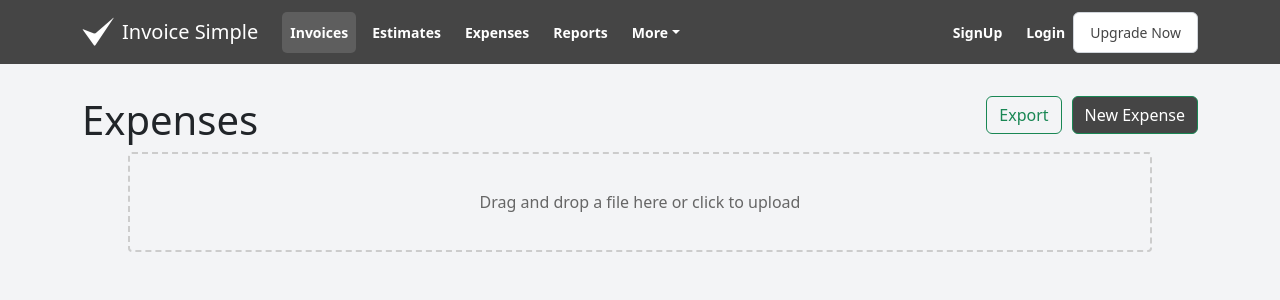
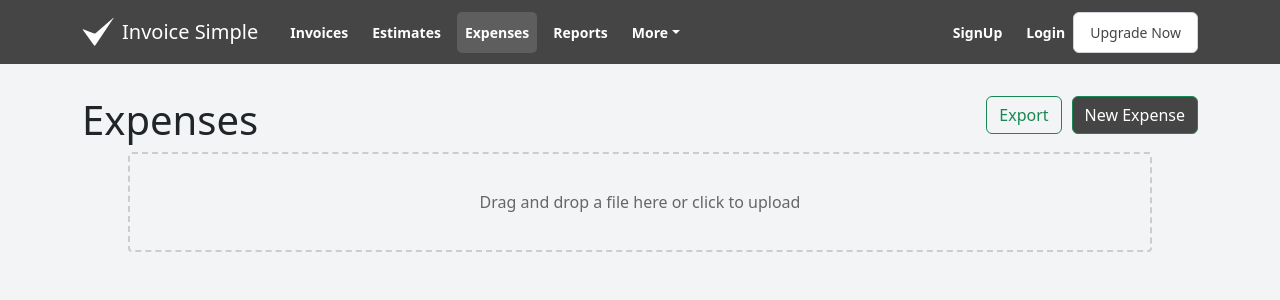
Before and after one commit to Hussaingoraya/invoice_tool-Express-js, a React (Vite) app: page /expenss in a window 1280 px wide. Shown: the top 300 px of the page. Built offline with nearby package versions, Linux system fonts and the light colour scheme.

Commit message:
navlink update

```diff
--- a/src/Components/Navbar.jsx
+++ b/src/Components/Navbar.jsx
@@ -1,7 +1,7 @@
 import React from "react";
 import "./Nav.css";
 import logo from "../assets/good.png";
-import { Link } from "react-router-dom";
+import { NavLink } from "react-router-dom";
 
 export default function Navbar() {
   return (
@@ -26,24 +26,24 @@
           <div className="collapse navbar-collapse" id="navbarSupportedContent">
             <ul className="navbar-nav me-auto mb-2 mb-lg-0">
               <li className="nav-item">
-                <Link className="nav-link active" aria-current="page" to={'/'}>
+                <NavLink className="nav-link" aria-current="page" to={'/'}>
                   Invoices
-                </Link>
+                </NavLink>
               </li>
               <li className="nav-item">
-                <Link className="nav-link" to={'/estimate'}>
+                <NavLink className="nav-link" to={'/estimate'}>
                   Estimates
-                </Link>
+                </NavLink>
               </li>
               <li className="nav-item">
-                <Link className="nav-link" to={'/expenss'}>
+                <NavLink className="nav-link" to={'/expenss'}>
                   Expenses
-                </Link>
+                </NavLink>
               </li>
               <li className="nav-item">
-                <Link className="nav-link" to={'/report'}>
+                <NavLink className="nav-link" to={'/report'}>
                   Reports
-                </Link>
+                </NavLink>
               </li>
               <li className="nav-item dropdown">
                 <a
@@ -73,14 +73,14 @@
                 <div>
                 <ul className="navbar-nav me-auto mb-2 mb-lg-0">
               <li className="nav-item">
-                <Link className="nav-link" to={'/signup'}>
+                <NavLink className="nav-link" to={'/signup'}>
                   SignUp
-                </Link>
+                </NavLink>
               </li>
               <li className="nav-item">
-                <Link className="nav-link" to={'/login'}>
+                <NavLink className="nav-link" to={'/login'}>
                   Login
-                </Link>
+                </NavLink>
               </li>
               </ul>
                 </div>
```
